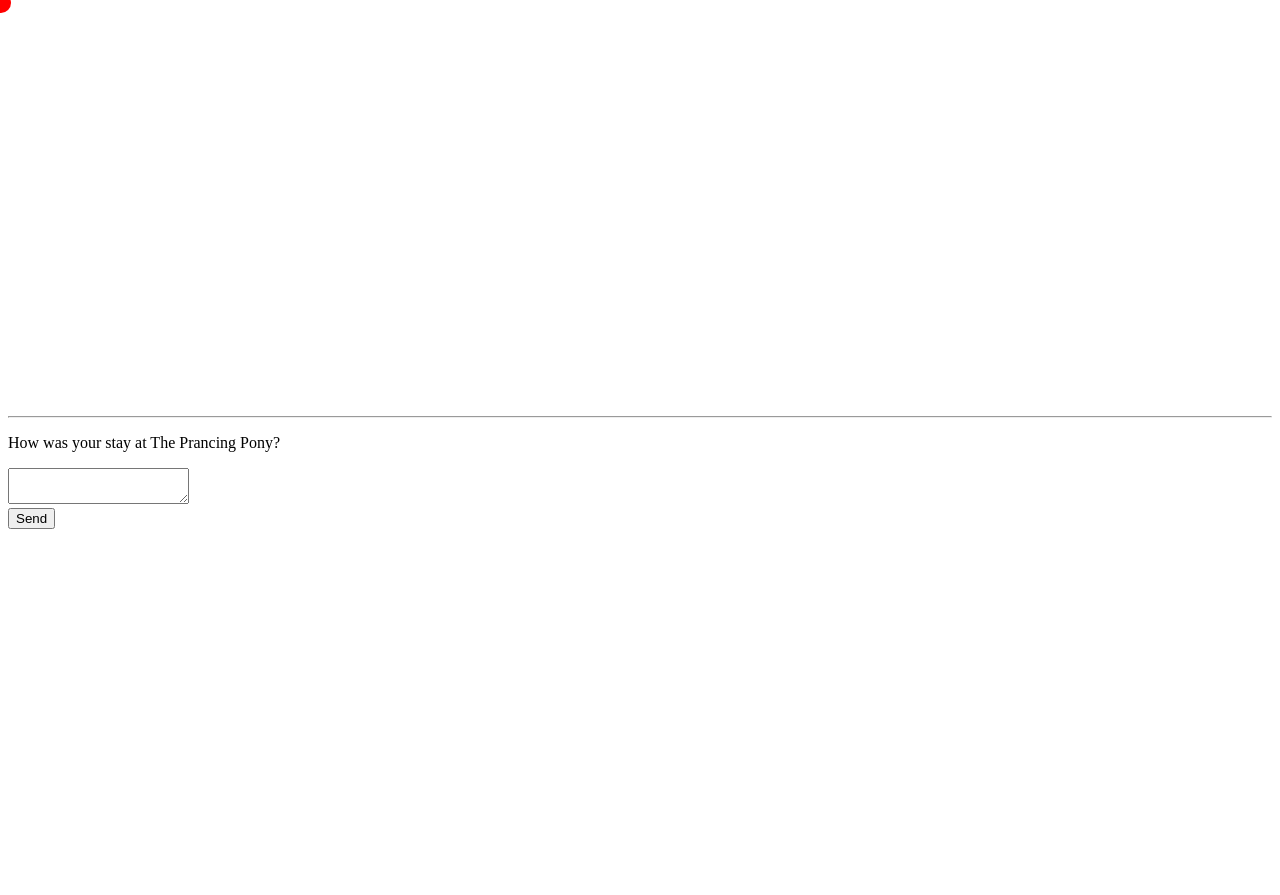
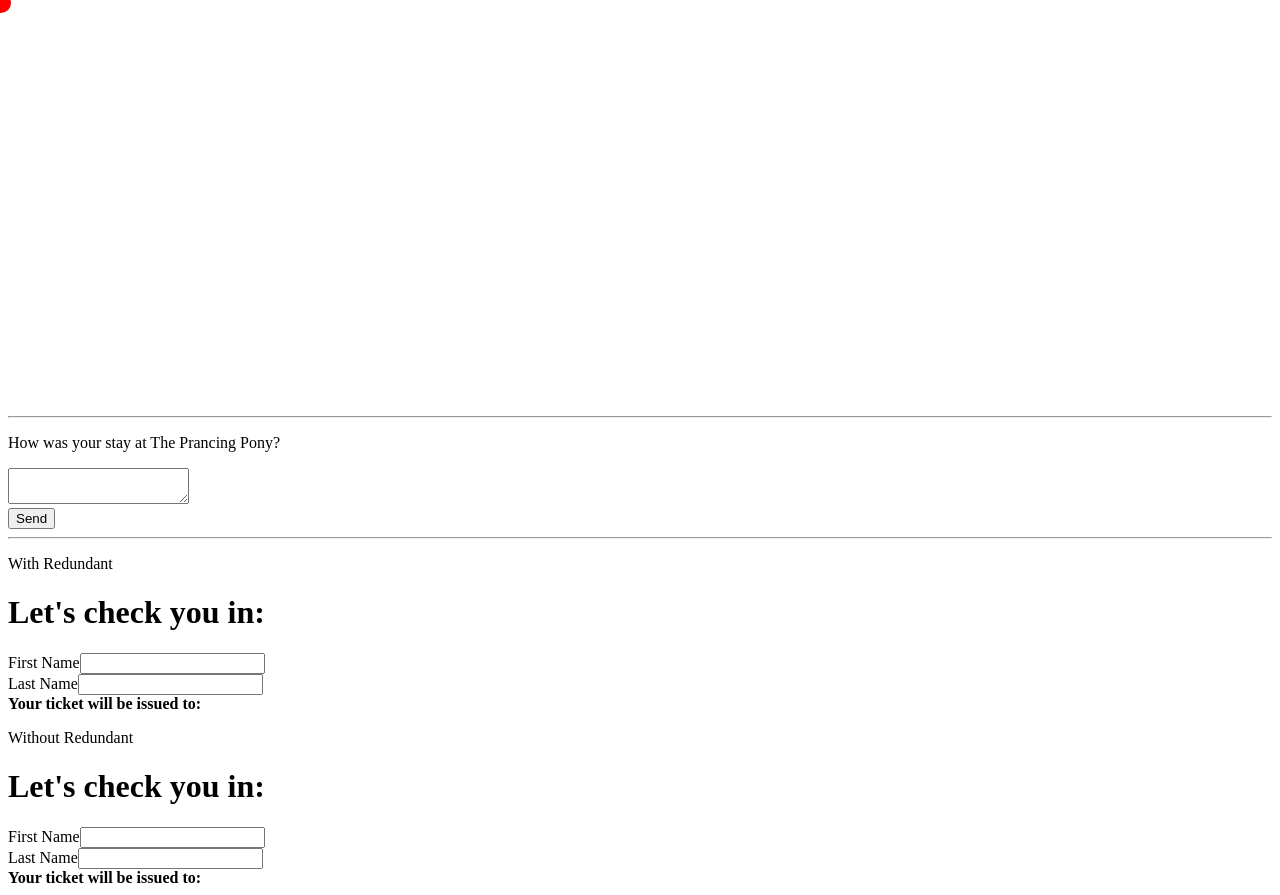
Before and after one commit to DdevilNightRaid/react-bases, a React (Vite) app in the folder managingState/choosing-state-structure/: page / in a window 1280 px wide. Before the commit the page ends 800 px from the top, so only its background shows below. Built offline with nearby package versions, Linux system fonts and the light colour scheme.

Commit message:
Avoid Redundant State

```diff
--- a/managingState/choosing-state-structure/src/App.jsx
+++ b/managingState/choosing-state-structure/src/App.jsx
@@ -1,6 +1,8 @@
 import './App.css'
 import FollowMouse from './group-related-state/FollowMouse'
 import WithOut from './avoid-contradiction-in-state/WithOut'
+import WithRedundant from './avoid-redundant-state/WithRedundant'
+import WithOutRedundant from './avoid-redundant-state/WithOutRedundant'
 function App() {
 
   return (
@@ -8,6 +10,9 @@ function App() {
      <FollowMouse/>
      <hr />
      <WithOut/>
+     <hr />
+     <WithRedundant/>
+     <WithOutRedundant/>
     </>
   )
 }
--- /dev/null
+++ b/managingState/choosing-state-structure/src/avoid-redundant-state/WithOutRedundant.jsx
@@ -0,0 +1,42 @@
+import {useState} from 'react'
+export default function WithRedundant(){
+    const [firstname, setFirstname] = useState('');
+    const [lastname, setLastname] = useState('');
+
+    // !Redundant
+    const fullname = `${firstname} ${lastname}`
+
+    function handleFirstnameChange(name){
+        setFirstname(name.target.value);
+    }
+    function handleLastnameChange(name){
+        setLastname(name.target.value);
+    }
+    return (
+        <>
+            <p>Without Redundant</p>
+            <h1>Let&apos;s check you in: </h1>
+            <form action="">
+                <label htmlFor="firstname">First Name</label>
+                <input
+                    type="text"
+                    name="firstname"
+                    id="firstname"
+                    value={firstname}
+                    onChange={e=>{handleFirstnameChange(e)}}
+                />
+                <br />
+                <label htmlFor="lastname">Last Name</label>
+                <input
+                    type="text"
+                    name="lastname"
+                    id="lastname"
+                    value={lastname}
+                    onChange={e=>{handleLastnameChange(e)}}
+                />
+                <br />
+                <strong>Your ticket will be issued to: {fullname}</strong>
+            </form>
+        </>
+    )
+}
--- /dev/null
+++ b/managingState/choosing-state-structure/src/avoid-redundant-state/WithRedundant.jsx
@@ -0,0 +1,44 @@
+import {useState} from 'react'
+export default function WithRedundant(){
+    const [firstname, setFirstname] = useState('');
+    const [lastname, setLastname] = useState('');
+
+    // Redundant
+    const [fullname, setFullName] = useState('');
+
+    function handleFirstnameChange(name){
+        setFirstname(name.target.value);
+        setFullName(name.target.value + ' ' + lastname);
+    }
+    function handleLastnameChange(name){
+        setLastname(name.target.value);
+        setFullName(firstname + ' ' + name.target.value);
+    }
+    return (
+        <>
+            <p>With Redundant</p>
+            <h1>Let&apos;s check you in: </h1>
+            <form action="">
+                <label htmlFor="firstname">First Name</label>
+                <input
+                    type="text"
+                    name="firstname"
+                    id="firstname"
+                    value={firstname}
+                    onChange={e=>{handleFirstnameChange(e)}}
+                />
+                <br />
+                <label htmlFor="lastname">Last Name</label>
+                <input
+                    type="text"
+                    name="lastname"
+                    id="lastname"
+                    value={lastname}
+                    onChange={e=>{handleLastnameChange(e)}}
+                />
+                <br />
+                <strong>Your ticket will be issued to: {fullname}</strong>
+            </form>
+        </>
+    )
+}
```
